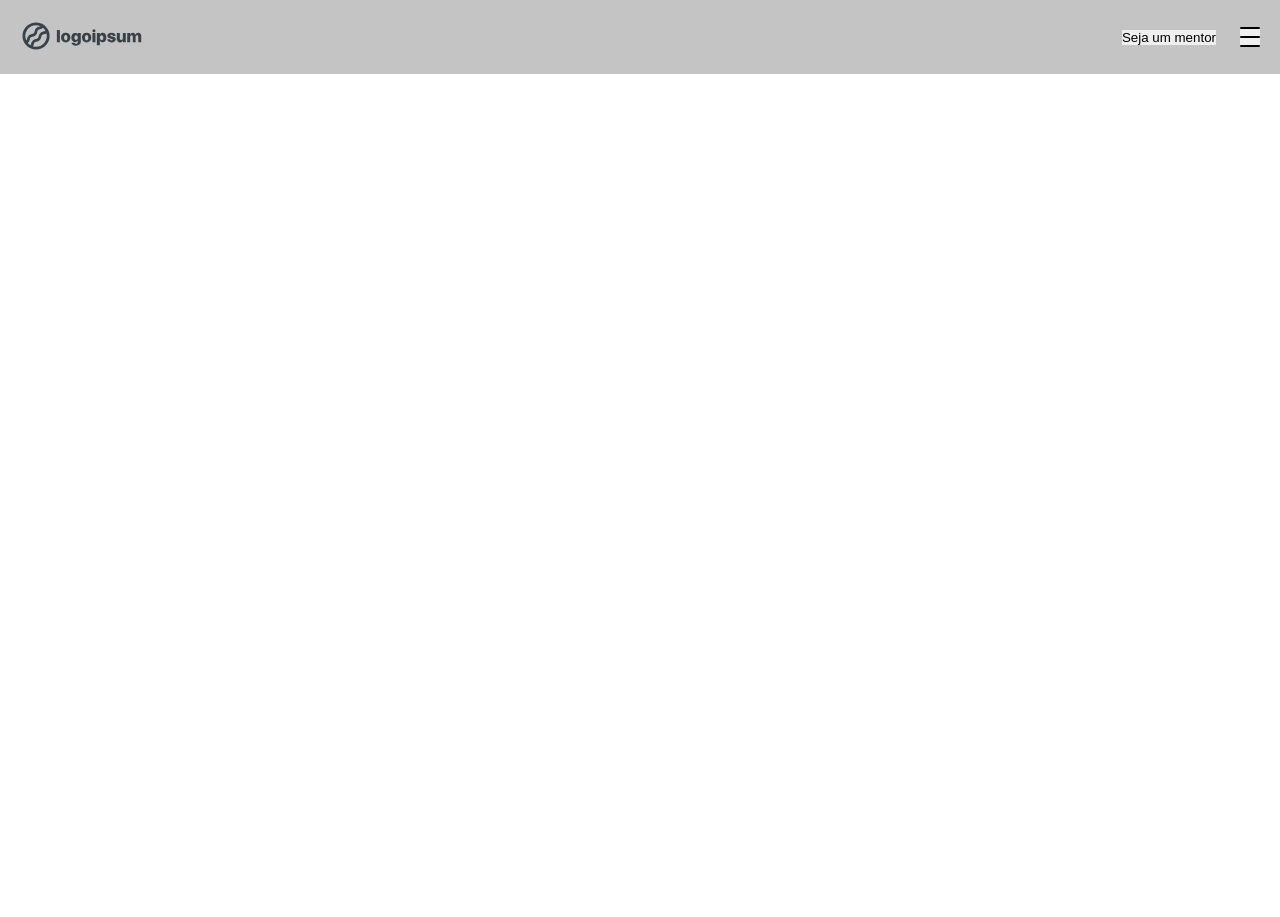
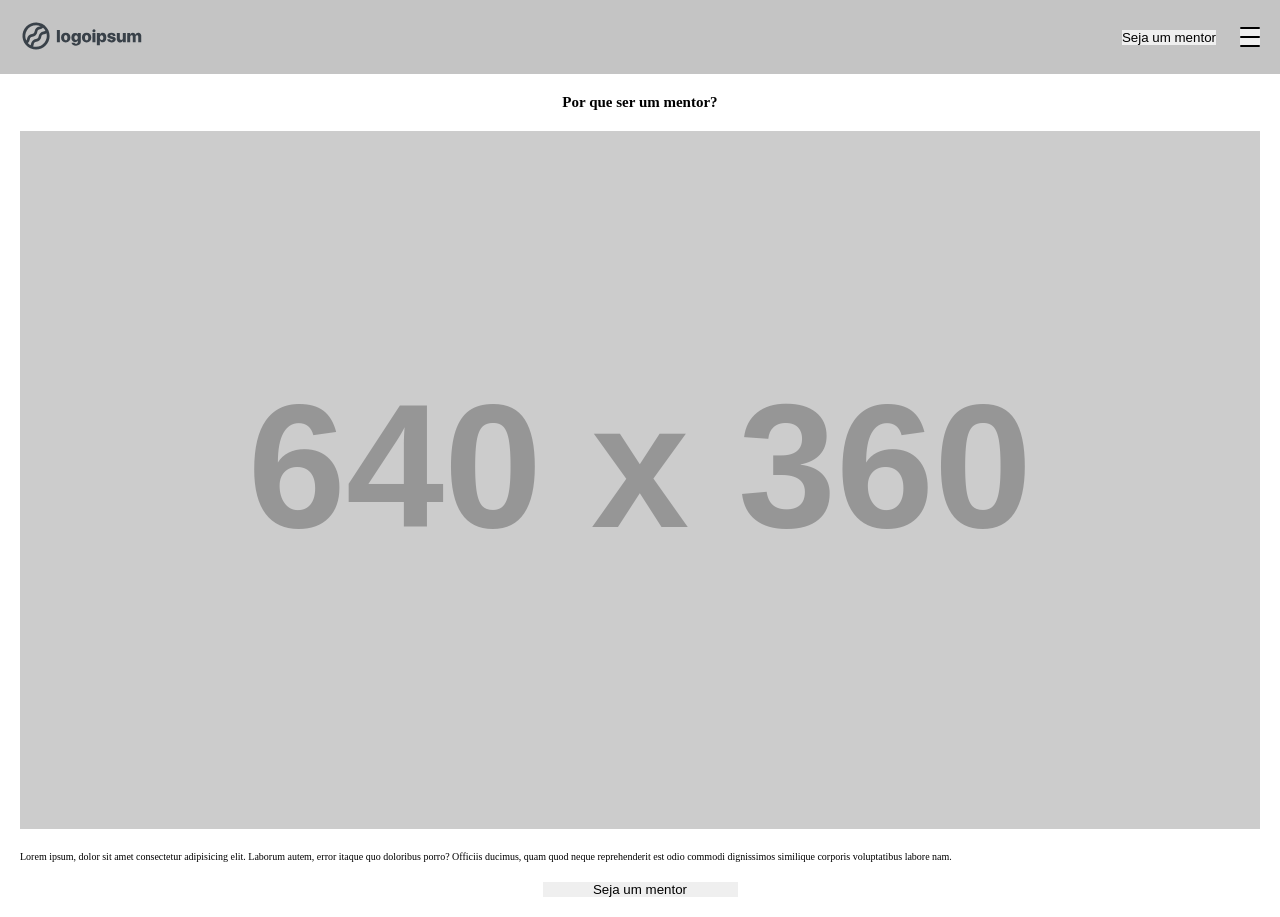
Before and after one commit to Hackathon-Fcamara/technical-share, a React (Create React App) app in the folder front-end/: page / in a window 1280 px wide. Before the commit the page ends 800 px from the top, so only its background shows below. Built offline with nearby package versions, Linux system fonts and the light colour scheme.

Commit message:
feat: cria o componente BecomeMentor
cria a estrutura e estilos basicos para o componente BecomeMentor

```diff
--- a/front-end/src/App.js
+++ b/front-end/src/App.js
@@ -1,14 +1,15 @@
 import { Header } from "./components/Header";
+import { BecomeMentor } from "./components/BecomeMentor";
 
-// STYLES
 import "./global/reset.css";
 
-const App = () => {
+function App() {
   return (
     <>
       <Header />
+      <BecomeMentor />
     </>
   );
-};
+}
 
 export default App;
--- /dev/null
+++ b/front-end/src/components/BecomeMentor/index.js
@@ -0,0 +1,34 @@
+import styles from "./styles.module.css";
+
+const {
+  mentor__container,
+  mentor__wrapperFirst,
+  mentor__pic,
+  mentor__title,
+  mentor__text,
+  mentor__ctaBtn,
+} = styles;
+
+export const BecomeMentor = () => {
+  return (
+    <section>
+      <div className={mentor__container}>
+        <div className={mentor__wrapperFirst}>
+          <img
+            src="http://via.placeholder.com/640x360"
+            alt="Ilustração sobre porque ser uma mentor da plataforma"
+            className={mentor__pic}
+          />
+        </div>
+        <h2 className={mentor__title}>Por que ser um mentor?</h2>
+        <p className={mentor__text}>
+          Lorem ipsum, dolor sit amet consectetur adipisicing elit. Laborum
+          autem, error itaque quo doloribus porro? Officiis ducimus, quam quod
+          neque reprehenderit est odio commodi dignissimos similique corporis
+          voluptatibus labore nam.
+        </p>
+        <button className={mentor__ctaBtn}>Seja um mentor</button>
+      </div>
+    </section>
+  );
+};
--- /dev/null
+++ b/front-end/src/components/BecomeMentor/styles.module.css
@@ -0,0 +1,36 @@
+.mentor__container {
+  max-width: calc(1440px - 3.2rem);
+  margin: 0 auto;
+  display: grid;
+  grid-template-columns: 1fr;
+  grid-template-areas:
+    "title"
+    "image"
+    "text"
+    "button";
+  padding: 2rem;
+  row-gap: 2rem;
+}
+
+.mentor__wrapperFirst {
+  grid-area: image;
+}
+
+.mentor__pic {
+  width: 100%;
+}
+
+.mentor__title {
+  grid-area: title;
+  text-align: center;
+}
+
+.mentor__text {
+  grid-area: text;
+}
+
+.mentor__ctaBtn {
+  grid-area: button;
+  width: 19.5rem;
+  justify-self: center;
+}
```
